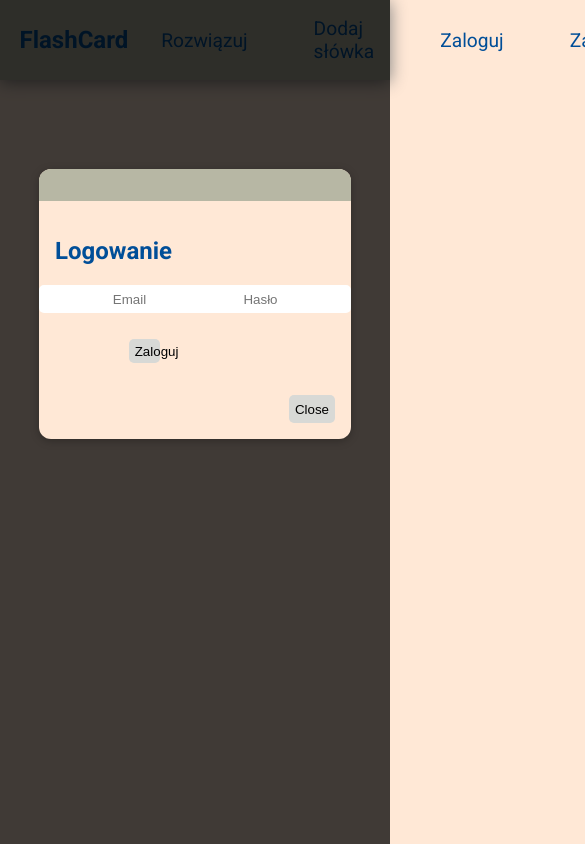
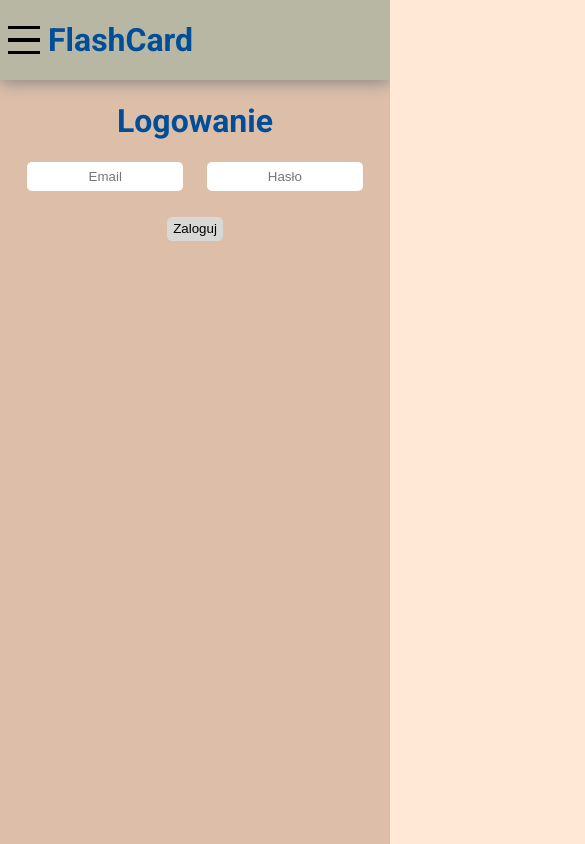
Before and after one commit to bartlomiejstachyra98/flashcard, a Vue app: page /login in a window 390 px wide. Shown: the top 844 px of the page, 585 px wide, since content can reach past the window. Built offline with nearby package versions, Linux system fonts and the light colour scheme.

Commit message:
Added mobile layout

```diff
--- a/src/App.vue
+++ b/src/App.vue
@@ -1,5 +1,9 @@
 <template>
-  <meta name="viewport" content="width=device-width,initial-scale=1.0" />
+  <meta
+    name="viewport"
+    content="user-scalable=no, initial-scale=1.0, maximum-scale=1.0, width=device-width /"
+  />
+  <meta name="apple-mobile-web-app-capable" content="yes" />
   <link
     rel="stylesheet"
     href="https://cdnjs.cloudflare.com/ajax/libs/font-awesome/4.7.0/css/font-awesome.min.css"
--- a/src/components/Answer.vue
+++ b/src/components/Answer.vue
@@ -1,12 +1,8 @@
 <template>
-  <div>
   <base-card id="select_topic" v-if="!topic">
-      <topic-viewer
-        :addTopic="false"
-        @select-words="selectTopic"
-      ></topic-viewer>
+    <topic-viewer :addTopic="false" @select-words="selectTopic"></topic-viewer>
   </base-card>
-  </div>
+
   <base-dialog
     :show="!!finalScore"
     title="Gratulacje! Ukończyłeś lekcje!"
@@ -14,7 +10,7 @@
   >
     <p>Twój wynik to: {{ finalScore }}/{{ wordLeft }}</p></base-dialog
   >
-  <div>
+
   <base-card v-if="!!topic" id="card">
     <h2 class="tittle">Podaj tłumaczenie słowa na język angielski</h2>
     <base-item
@@ -28,9 +24,7 @@
     >
     <h3 class="translation">{{ answer }}</h3>
     <h2 class="score">Wynik {{ score }}/{{ wordLeft }}:</h2>
-      <p>{{ x }}</p>
   </base-card>
-  </div>
 </template>
 
 <script>
@@ -112,6 +106,12 @@ export default {
 </script>
 
 <style scoped>
+@media (max-width: 45rem) {
+  #select_topic {
+    width: 43rem;
+  }
+}
+
 #select_topic {
   width: 40vw;
   height: 50vh;
@@ -132,6 +132,7 @@ export default {
   grid-area: title;
   align-self: center;
   justify-self: center;
+  text-align: center;
   margin-bottom: 0;
 }
 .main {
@@ -158,4 +159,22 @@ export default {
   align-self: center;
   justify-self: center;
 }
+@media (max-width: 45rem) {
+  #select_topic {
+    width: 100%;
+    height: 100vh;
+  }
+  #card {
+    width: 100%;
+    height: calc(100vh - 5rem);
+    grid-row-gap: 0;
+    grid-template-rows: 30% 1fr 1fr 1fr;
+  }
+  .button {
+    margin-top: auto;
+  }
+  .translation {
+    margin-top: auto;
+  }
+}
 </style>
--- a/src/components/FlashCards.vue
+++ b/src/components/FlashCards.vue
@@ -1,6 +1,6 @@
 <template>
   <body>
-    <base-card>
+    <base-card id="card">
       <div class="flashCard">
         <div class="topicDisplay">
           <topic-viewer
@@ -52,4 +52,22 @@ export default {
   display: flex;
   justify-content: center;
 }
+@media (max-width: 45rem) {
+  #card {
+    width: 100vw;
+    height: calc(100vh-5rem);
+    overflow: auto;
+  }
+  .flashCard {
+    justify-content: unset;
+    flex-flow: column;
+    align-items: center;
+  }
+  .wordsDisplay {
+    width: 100%;
+  }
+  .topicDisplay {
+    width: 100%;
+  }
+}
 </style>
--- a/src/components/Login.vue
+++ b/src/components/Login.vue
@@ -2,12 +2,12 @@
   <base-dialog
     :show="isLoading"
     @close="handleError"
-    title="Rejestracja..."
+    title="Logowanie..."
     fixed
   >
-    <p>Rejestracja trwa, proszę czekać</p>
+    <p>Logowanie trwa, proszę czekać</p>
   </base-dialog>
-  <base-dialog :show="true" @close="handleError">
+  <base-dialog :show="display" @close="handleError">
     <h1>Logowanie</h1>
     <form @submit.prevent="login">
       <div id="email">
@@ -30,6 +30,29 @@
       <base-button id="confirm">Zaloguj</base-button>
     </form>
   </base-dialog>
+  <div class="mobile_login">
+    <h1>Logowanie</h1>
+    <form @submit.prevent="login">
+      <div id="email">
+        <input
+          placeholder="Email"
+          v-model.trim="email"
+          :class="{ invalid: !!error }"
+          type="text"
+        />
+      </div>
+      <div id="password">
+        <input
+          placeholder="Hasło"
+          :class="{ invalid: !!error }"
+          v-model.trim="password"
+          type="password"
+        />
+      </div>
+      <p id="error" v-if="!!error">{{ error }}</p>
+      <base-button id="confirm">Zaloguj</base-button>
+    </form>
+  </div>
 </template>
 <script>
 import BaseDialog from "./Ui/BaseDialog.vue";
@@ -42,6 +65,15 @@ export default {
       isLoading: null,
       error: null,
     };
+  },
+  computed: {
+    display() {
+      if (window.innerWidth < 720) {
+        return false;
+      } else {
+        return true;
+      }
+    },
   },
   methods: {
     async login() {
@@ -80,11 +112,11 @@ form {
 }
 #email {
   grid-area: email;
-  width: 60%;
+  width: 40%;
 }
 #password {
   grid-area: password;
-  width: 60%;
+  width: 40%;
 }
 #confirm {
   grid-area: confirm;
@@ -109,4 +141,31 @@ input {
   margin: 0 0.3rem;
   text-align: center;
 }
+.mobile_login {
+  display: none;
+}
+
+@media (max-width: 45rem) {
+  .mobile_login {
+    display: block;
+    background-color: #ddbea9;
+    width: 100vw;
+    padding: 1px;
+    height: calc(100vh - 5rem);
+  }
+  input {
+    width: 40vw;
+  }
+  #confirm {
+    width: auto;
+    grid-column: span 2;
+    justify-self: center;
+  }
+  h1 {
+    margin-left: auto;
+    margin-right: auto;
+    width: 80vw;
+    text-align: center;
+  }
+}
 </style>
--- a/src/components/Register.vue
+++ b/src/components/Register.vue
@@ -186,4 +186,16 @@ input {
   border: none;
   margin: 0 0.3rem;
 }
+
+@media (max-width: 45rem) {
+  #baseCard {
+    width: 100%;
+    /* justify-content: center; */
+    margin: 0;
+    height: calc(100vh - 5rem);
+  }
+  input {
+    width: 40vw;
+  }
+}
 </style>
--- a/src/components/Ui/BaseCard.vue
+++ b/src/components/Ui/BaseCard.vue
@@ -13,4 +13,14 @@
   background-color: #ddbea9;
   min-width: 600px;
 }
+@media (max-width: 45rem) {
+  .card {
+    margin: 0;
+    width: 0;
+    height: 100vh;
+    max-width: 45rem;
+    min-width: 0;
+    border-radius: 0;
+  }
+}
 </style>
--- a/src/components/Ui/BaseItem.vue
+++ b/src/components/Ui/BaseItem.vue
@@ -1,5 +1,4 @@
 <template>
-  <div>
   <form @submit.prevent="saveInput">
     <h3 class="word">{{ words }}</h3>
     <input
@@ -11,7 +10,6 @@
     <base-button>Dalej</base-button>
     <h4 v-if="incorrectAnswer === 'true'">Podaj właściwą odpowiedź</h4>
   </form>
-  </div>
 </template>
 
 <script>
--- a/src/components/WordsViewer.vue
+++ b/src/components/WordsViewer.vue
@@ -138,4 +138,17 @@ input {
   background-color: #90918e;
   border-radius: 100px;
 }
+
+@media (max-width: 45rem) {
+  .addingWords {
+    width: 100%;
+    justify-content: center;
+    margin: 0;
+    padding: 0;
+  }
+
+  .word {
+    width: 30vw;
+  }
+}
 </style>
--- a/src/components/layout/TheHeader.vue
+++ b/src/components/layout/TheHeader.vue
@@ -18,16 +18,34 @@
     </nav>
   </header>
   <header class="mobile-nav">
+    <div>
+      <button @click="openCloseMenu" class="toggle-button">
+        <span class="toggle-button__bar"></span>
+        <span class="toggle-button__bar"></span>
+        <span class="toggle-button__bar"></span>
+      </button>
+    </div>
+    <button class="backdrop" v-if="menu" @click="openCloseMenu"></button>
     <h1>FlashCard</h1>
-    <nav>
+    <nav v-if="menu">
       <ul>
-        <li><router-link to="/answer">Rozwiązuj</router-link></li>
-        <li><router-link to="/flashcards">Dodaj słówka</router-link></li>
-        <li v-if="!isLoggedIn">
-          <router-link to="/login">Zaloguj</router-link>
+        <li>
+          <router-link @click="openCloseMenu" to="/answer"
+            >Rozwiązuj</router-link
+          >
+        </li>
+        <li>
+          <router-link @click="openCloseMenu" to="/flashcards"
+            >Dodaj słówka</router-link
+          >
         </li>
         <li v-if="!isLoggedIn">
-          <router-link to="/register">Zarejestruj</router-link>
+          <router-link @click="openCloseMenu" to="/login">Zaloguj</router-link>
+        </li>
+        <li v-if="!isLoggedIn">
+          <router-link @click="openCloseMenu" to="/register"
+            >Zarejestruj</router-link
+          >
         </li>
         <li v-if="isLoggedIn">
           <button @click="logout">Wyloguj</button>
@@ -38,6 +56,11 @@
 </template>
 <script>
 export default {
+  data() {
+    return {
+      isOpen: false,
+    };
+  },
   computed: {
     isLoggedIn() {
       return this.$store.getters["auth/isAuthenticated"];
@@ -45,10 +68,17 @@ export default {
     userId() {
       return this.$store.getters["auth/userId"];
     },
+    menu() {
+      return this.isOpen;
+    },
   },
   methods: {
     logout() {
       this.$store.dispatch("auth/logout");
+      this.isOpen = !this.isOpen;
+    },
+    openCloseMenu() {
+      this.isOpen = !this.isOpen;
     },
   },
 };
@@ -95,11 +125,6 @@ h1 {
   margin: 0;
 }
 
-h1 a {
-  color: white;
-  margin: 0;
-}
-
 h1 a:hover,
 h1 a:active,
 h1 a.router-link-active {
@@ -130,4 +155,84 @@ li {
 .mobile-nav {
   display: none;
 }
+
+@media (max-width: 45rem) {
+  .backdrop {
+    position: fixed;
+    display: block;
+    top: 0;
+    left: 0;
+    z-index: 100;
+    width: 100vw;
+    height: 100vh;
+    background: rgba(0, 0, 0, 0.5);
+  }
+
+  header ul {
+    flex-direction: column;
+  }
+
+  .open {
+    display: block !important;
+  }
+
+  .desktop-nav {
+    display: none;
+  }
+  .mobile-nav {
+    width: 100%;
+    display: flex;
+    justify-content: flex-start;
+    z-index: 100;
+    position: sticky;
+    top: 0;
+  }
+  .mobile-nav nav {
+    display: block;
+    position: fixed;
+    z-index: 101;
+    top: 0;
+    left: 0;
+    background: rgb(2, 0, 36);
+    background: linear-gradient(
+      90deg,
+      rgba(2, 0, 36, 1) 0%,
+      rgba(183, 183, 164, 1) 1%,
+      rgba(182, 182, 182, 1) 100%
+    );
+    width: 50%;
+    height: 100vh;
+    box-shadow: 6px 0 20px 0 #292828;
+    border-radius: 0 12px 12px 0;
+  }
+  li {
+    text-justify: center;
+    width: 100%;
+    padding: 0.5rem;
+    border-bottom: 1px solid black;
+  }
+
+  .toggle-button {
+    width: 2rem;
+    background: transparent;
+    border: none;
+    cursor: pointer;
+    padding: 0;
+    margin: 0.5rem;
+  }
+
+  .toggle-button:focus {
+    outline: none;
+  }
+  .toggle-button__bar {
+    width: 100%;
+    height: 0.2rem;
+    background: black;
+    display: block;
+    margin: 0.6rem 0;
+  }
+  h1 a {
+    display: none;
+  }
+}
 </style>
```
Also changed, not shown: src/components/Ui/TopicViewer.vue (+82 -34 lines). Lines whose indentation alone changed are shown as unchanged.
